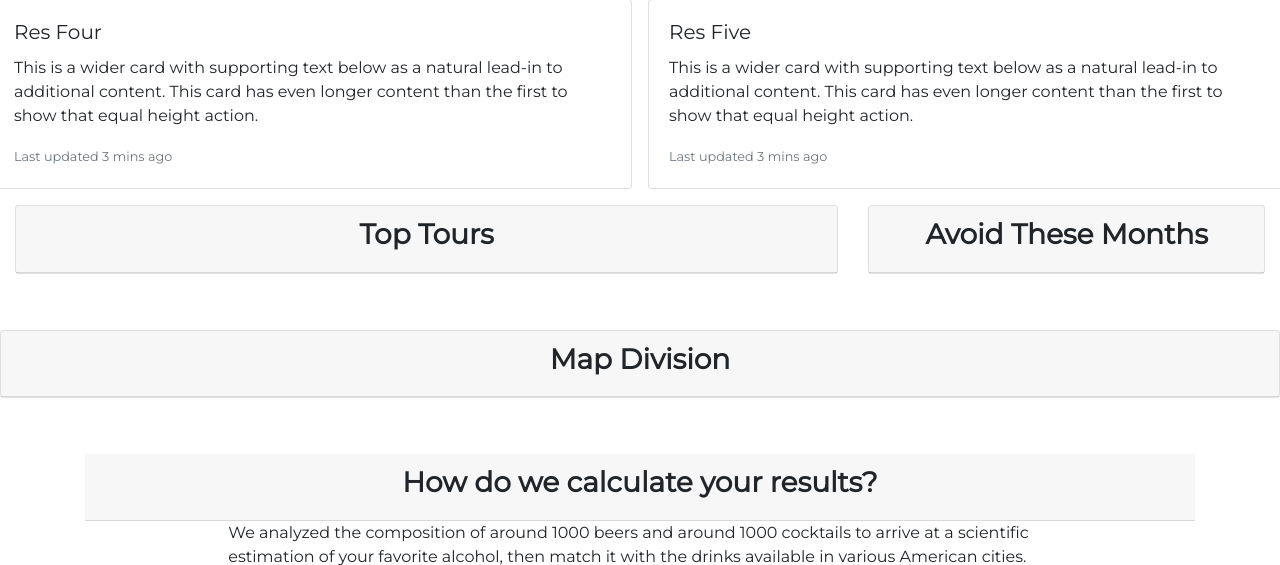
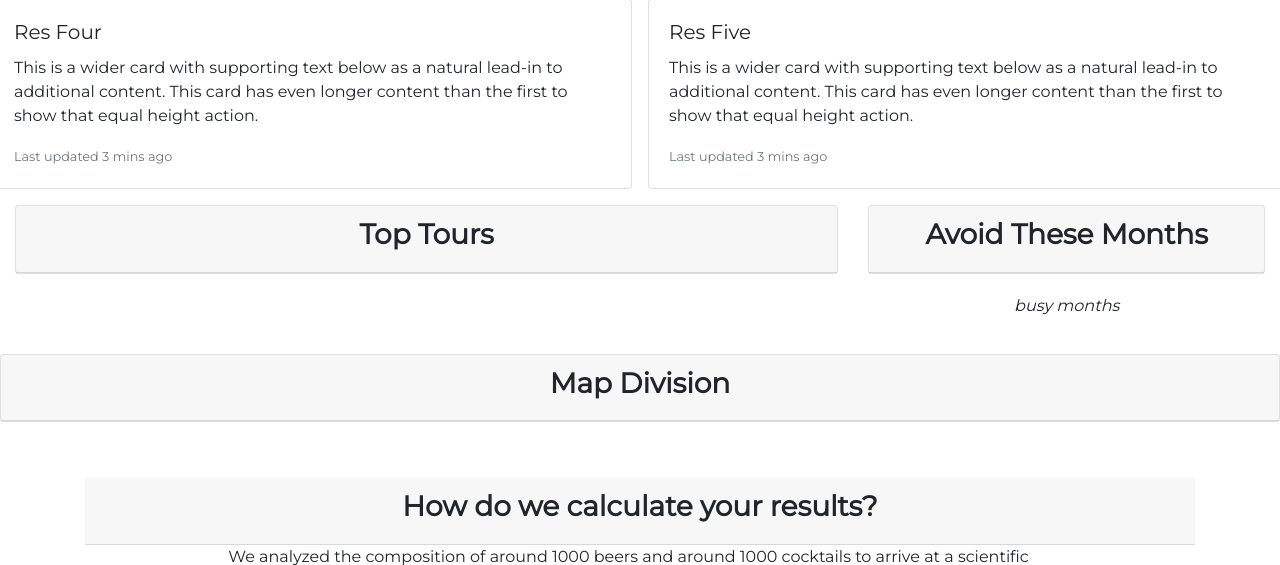
Before and after one commit to chinta123456/runtime-terrors, a Flask app: template templates/index.html in a window 1280 px wide. Shown: the part 1423-1988 px from the top of the page. Run offline with Flask 2, Linux system fonts and the light colour scheme; the template is opened without the code that fills it, so the values that code supplies are empty; some libraries are stand-ins or nearby versions.

Commit message:
Adding files

```diff
--- a/app.py
+++ b/app.py
@@ -9,6 +9,12 @@
 # Use PyMongo to establish Mongo connection
 mongo = PyMongo(app, uri="mongodb+srv://marissacasazza:1234567890@cluster0-bmjvi.mongodb.net/<dbname>?retryWrites=true&w=majority")
 
+
+#Route that will take you to homepage
+
+@app.route('/')
+def index():
+    return render_template('/index.html')
 
 # Route that will trigger the scrape function
 
--- a/templates/index.html
+++ b/templates/index.html
@@ -172,7 +172,7 @@
                         </div>
                     </div>
                     <div class="card-body text-center">
-                        <p><em>{{ db.bestmonth }}</em></p>
+                        <p><em>busy months </em></p>
                     </div>
                 </div>
             </div>
```
